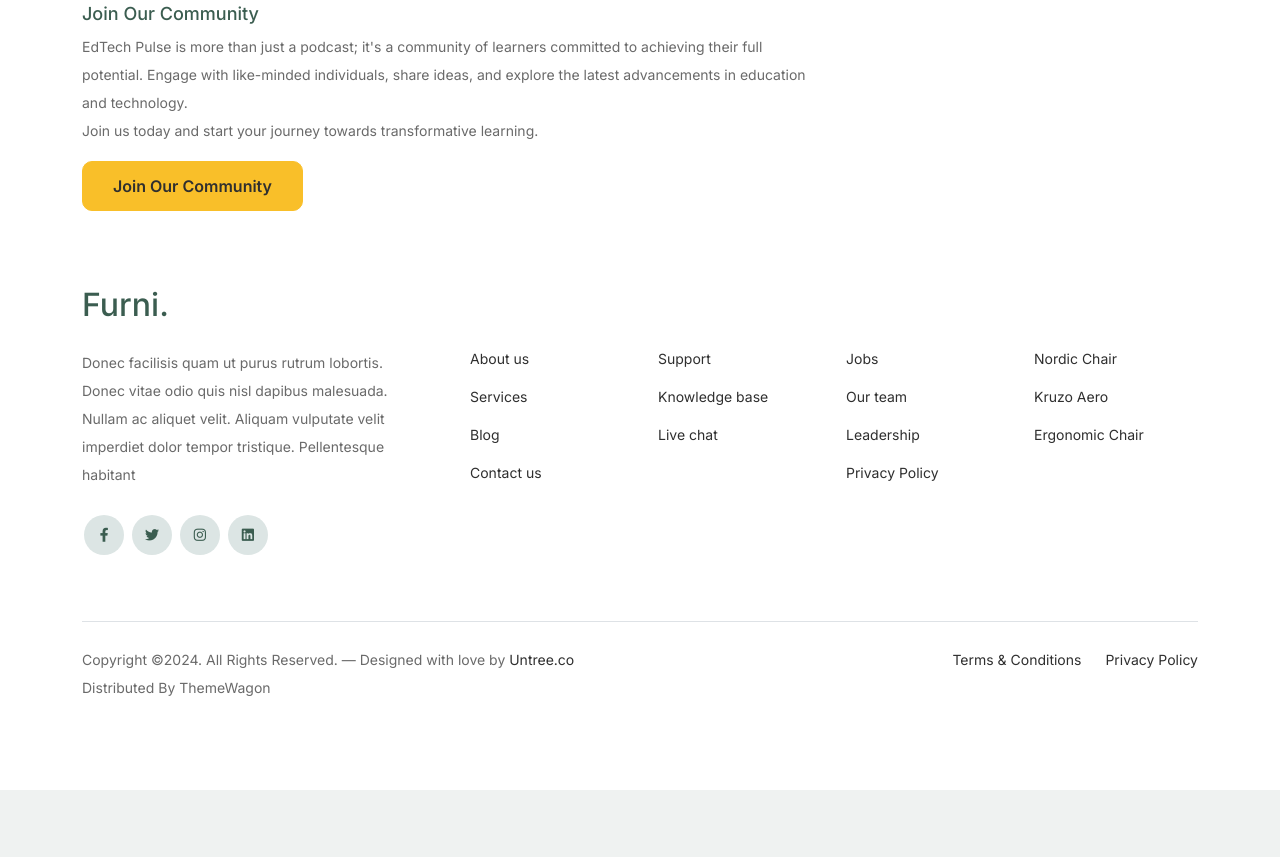
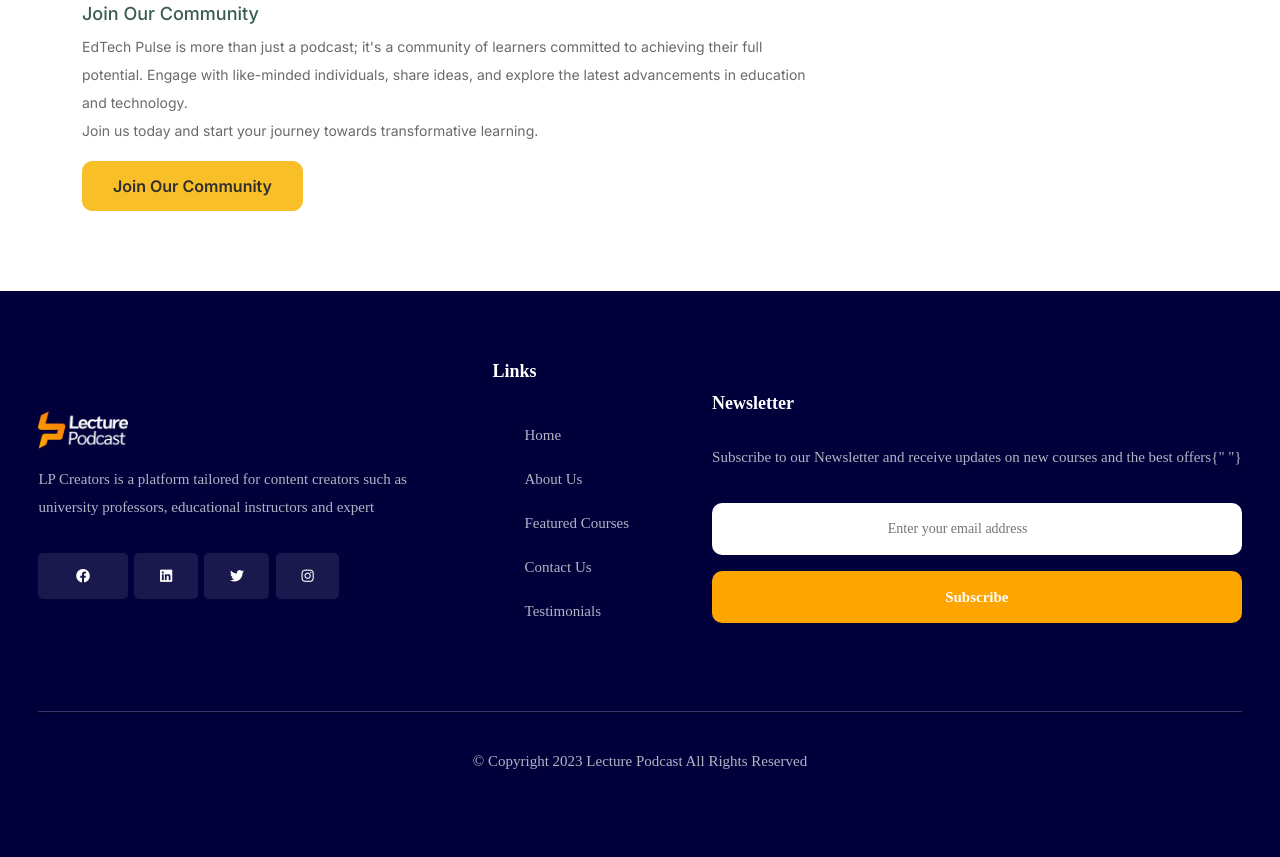
Before and after one commit to Samwell10/edutech, a plain HTML site: page index.html in a window 1280 px wide. Shown: the part 3736-4593 px from the top of the page. Before the commit the page ends 4526 px from the top, so only its background shows below. Drawn offline with Linux system fonts and the light colour scheme.

Commit message:
new changes

```diff
--- a/css/style.css
+++ b/css/style.css
@@ -243,6 +243,15 @@ a {
       -webkit-transition: .3s all ease;
       -o-transition: .3s all ease;
       transition: .3s all ease; }
+      .product-section .product-item .icon-cross i{
+        color: white;
+        position: absolute;
+        left: 50%;
+        top: 50%;
+        -webkit-transform: translate(-50%, -50%);
+        -ms-transform: translate(-50%, -50%);
+        transform: translate(-50%, -50%);
+      }
       .product-section .product-item .icon-cross img {
         position: absolute;
         left: 50%;
@@ -546,7 +555,7 @@ a {
     opacity: .7; }
 
 .footer-section {
-  padding: 80px 0;
+  padding: 80px 0 0 0;
   background: #ffffff; }
   .footer-section .relative {
     position: relative; }
@@ -720,3 +729,194 @@ textarea {
     height: 50px;
     border-radius: 50%;
     background: rgba(59, 93, 80, 0.2); }
+
+
+    footer {
+      background-color: #01003a;
+      padding: 8vh 3vw;
+    }
+
+      .footer {
+      display: flex;
+      align-items: center;
+      justify-content: space-between;
+      color: #b2b2c4;
+      font-family: "Poppins";
+      border-bottom: 1px solid rgba(178, 178, 196, 0.3);
+      padding-bottom: 7vh;
+    }
+
+      .footer h6 {
+      color: white;
+      font-size: 18px;
+      font-weight: 600;
+      line-height: 32px;
+    }
+
+      .footer img {
+      width: 100%;
+    }
+
+      .footer div:first-child {
+      display: flex;
+      flex-direction: column;
+      justify-content: center;
+      gap: 2vh 0;
+    }
+
+      .footer div:first-child div:first-child {
+      width: 7vw;
+    }
+
+      .footer div:first-child .para {
+      width: 29vw;
+
+      font-size: 15px;
+      /* font-family: "Poppins"; */
+      font-weight: 400px;
+      line-height: 28px;
+      /* wordWrap: 'break-word' */
+    }
+
+      .footer div:first-child .social-icons div {
+      padding: 2vh 2vw;
+      background-color: #434d56;
+      display: flex;
+      align-items: center;
+      justify-content: center;
+      border-radius: 5px;
+      background-color: #1a194d;
+      transition: all 0.5s ease-in-out;
+    }
+
+    .footer div:first-child .social-icons div i {
+      color: white;
+    }
+
+      .footer div:first-child .social-icons div:hover {
+      background-color: #ffa500;
+      cursor: pointer;
+    }
+
+      .footer div:first-child .social-icons {
+      display: flex;
+      align-items: center;
+      gap: 0 0.5vw;
+    }
+
+      .footer .middle-div {
+      display: flex;
+      justify-content: center;
+      flex-direction: column;
+      gap: 1.5vh 0;
+      color: rgba(255, 255, 255, 0.7);
+      font-size: 15px;
+      font-weight: 400;
+      line-height: 32px;
+
+      /* wordWrap: 'break-word' */
+    }
+
+      .footer .middle-div ul {
+      list-style: none;
+    }
+
+      .footer .middle-div ul li {
+      margin: 1.5vh 0;
+    }
+
+      .footer .last-div {
+      display: flex;
+      flex-direction: column;
+      justify-content: center;
+      gap: 2vh 0;
+    }
+
+      .footer .last-div p {
+      color: rgba(255, 255, 255, 0.7);
+      font-size: 15px;
+      font-weight: 400;
+      line-height: 28px;
+      /*   */
+      /* wordWrap: 'break-word' */
+    }
+
+
+      .footer .last-div .input-img {
+      width: 100% !important;
+      display: flex;
+      justify-content: center;
+      border-radius: 10px;
+      background-color: white;
+      justify-content: space-evenly;
+    }
+
+      .footer .last-div .input-img input {
+      border: none;
+      outline: none;
+      padding: 1.5vh 0;
+      cursor: pointer;
+    }
+
+    .footer .last-div button {
+      border: none;
+      outline: none;
+      padding: 1.5vh 0;
+      cursor: pointer;
+      border-radius: 10px;
+      background-color: #ffa500;
+      color: white;
+      font-size: 15px;
+      font-family: "Poppins";
+      font-weight: 600;
+      /* wordWrap: 'break-word' */
+    }
+
+      footer .copyright {
+      display: flex;
+      justify-content: center;
+      margin: 0 auto;
+      color: rgba(255, 255, 255, 0.7);
+      font-size: 15px;
+      font-family: "Poppins";
+      font-weight: 400;
+      line-height: 32px;
+      padding-top: 4vh;
+      /* wordWrap: 'break-word' */
+      border-top: 1px solid #000025;
+    }
+    @media (max-width: 900px){
+      .social-media{
+        display: none !important;
+      }
+      footer{
+        padding: 20px 21px;
+      }
+      .footer {
+        flex-direction: column;
+        align-items: start;
+        justify-content: center;
+        gap: 33px;
+      }
+      .footer div:first-child {
+
+        display: flex;
+        flex-direction: column;
+        justify-content: center;
+        gap: 2vh 0;
+      }
+      .footer .last-div {
+        width: 100%;
+        display: flex;
+        flex-direction: column;
+        justify-content: center;
+        gap: 2vh 0;
+      }
+      .footer div:first-child .para {
+        width: 100%;
+      }
+      .footer .last-div p {
+        width: 100%;
+      }
+
+    }
--- a/index.html
+++ b/index.html
@@ -15,6 +15,7 @@
 
   <meta name="description" content="" />
   <meta name="keywords" content="bootstrap, bootstrap4" />
+  <script src="https://kit.fontawesome.com/21eb154879.js" crossorigin="anonymous"></script>
 
 		<!-- Bootstrap CSS -->
 		<link href="css/bootstrap.min.css" rel="stylesheet">
@@ -144,14 +145,14 @@
 					<!-- End Column 1 -->
 
 					<!-- Start Column 2 -->
-					<div class="col-12 col-md-4 col-lg-3 mb-5 mb-md-0">
-						<a class="product-item" href="cart.html">
+					<div class="col-12 col-md-4 col-lg-3 mb-5 mb-md-0" >
+						<a class="product-item" href="#">
 							<img src="images/microphone.jpg" class="img-fluid product-thumbnail">
 							<h3 class="product-title">Mastering Learning and Critical Thinking</h3>
 							<strong class="product-price">10 Minutes</strong>
 
 							<span class="icon-cross">
-								<img src="images/cross.svg" class="img-fluid">
+								<i class="fa-solid fa-play"></i>
 							</span>
 						</a>
 					</div>
@@ -159,36 +160,35 @@
 
 					<!-- Start Column 3 -->
 					<div class="col-12 col-md-4 col-lg-3 mb-5 mb-md-0">
-						<a class="product-item" href="cart.html">
+						<a class="product-item" href="#">
 							<img src="images/preparing.jpg" class="img-fluid product-thumbnail">
 							<h3 class="product-title">Preparing for the Future</h3>
 							<strong class="product-price">15 Minutes</strong>
-
 							<span class="icon-cross">
-								<img src="images/cross.svg" class="img-fluid">
+								<i class="fa-solid fa-play"></i>
 							</span>
 						</a>
 					</div>
 					<div class="col-12 col-md-4 col-lg-3 mb-5 mb-md-0">
-						<a class="product-item" href="cart.html">
+						<a class="product-item" href="#">
 							<img src="images/technology.jpg" class="img-fluid product-thumbnail">
 							<h3 class="product-title">The Role of Technology</h3>
 							<strong class="product-price">8 Minutes</strong>
 
 							<span class="icon-cross">
-								<img src="images/cross.svg" class="img-fluid">
+								<i class="fa-solid fa-play"></i>
 							</span>
 						</a>
 					</div>
 
 						<div class="col-12 col-md-4 col-lg-3 mb-5 mb-md-0">
-						<a class="product-item" href="cart.html">
+						<a class="product-item" href="#">
 							<img src="images/desola-lanre-ologun-ZQO-AA7ceKE-unsplash.jpg" class="img-fluid product-thumbnail">
 							<h3 class="product-title">Community and Collaboration</h3>
 							<strong class="product-price">5 Minutes</strong>
 
 							<span class="icon-cross">
-								<img src="images/cross.svg" class="img-fluid">
+								<i class="fa-solid fa-play"></i>
 							</span>
 						</a>
 					</div>
@@ -196,13 +196,13 @@
 
 					<!-- Start Column 4 -->
 					<div class="col-12 col-md-4 col-lg-3 mb-5 mb-md-0">
-						<a class="product-item" href="cart.html">
+						<a class="product-item" href="#">
 							<img src="images/student.jpg" class="img-fluid product-thumbnail">
 							<h3 class="product-title">The Student Experience</h3>
 							<strong class="product-price">10 Minutes</strong>
 
 							<span class="icon-cross">
-								<img src="images/cross.svg" class="img-fluid">
+								<i class="fa-solid fa-play"></i>
 							</span>
 						</a>
 					</div>
@@ -494,78 +494,63 @@
 						</div>
 					</div>
 				</div>
-
-				<div class="row g-5 mb-5">
-					<div class="col-lg-4">
-						<div class="mb-4 footer-logo-wrap"><a href="#" class="footer-logo">Furni<span>.</span></a></div>
-						<p class="mb-4">Donec facilisis quam ut purus rutrum lobortis. Donec vitae odio quis nisl dapibus malesuada. Nullam ac aliquet velit. Aliquam vulputate velit imperdiet dolor tempor tristique. Pellentesque habitant</p>
-
-						<ul class="list-unstyled custom-social">
-							<li><a href="#"><span class="fa fa-brands fa-facebook-f"></span></a></li>
-							<li><a href="#"><span class="fa fa-brands fa-twitter"></span></a></li>
-							<li><a href="#"><span class="fa fa-brands fa-instagram"></span></a></li>
-							<li><a href="#"><span class="fa fa-brands fa-linkedin"></span></a></li>
-						</ul>
 			</div>
 
-					<div class="col-lg-8">
-						<div class="row links-wrap">
-							<div class="col-6 col-sm-6 col-md-3">
-								<ul class="list-unstyled">
-									<li><a href="#">About us</a></li>
-									<li><a href="#">Services</a></li>
-									<li><a href="#">Blog</a></li>
-									<li><a href="#">Contact us</a></li>
-								</ul>
+			<footer>
+				<div class="footer">
+				  <div>
+					<div>
+					  <img src="images/Logo.png" alt="" />
 					</div>
-
-							<div class="col-6 col-sm-6 col-md-3">
-								<ul class="list-unstyled">
-									<li><a href="#">Support</a></li>
-									<li><a href="#">Knowledge base</a></li>
-									<li><a href="#">Live chat</a></li>
-								</ul>
+					<div>
+					  <p class="para">
+						LP Creators is a platform tailored for content creators such
+						as university professors, educational instructors and expert
+					  </p>
 					</div>
-
-							<div class="col-6 col-sm-6 col-md-3">
-								<ul class="list-unstyled">
-									<li><a href="#">Jobs</a></li>
-									<li><a href="#">Our team</a></li>
-									<li><a href="#">Leadership</a></li>
-									<li><a href="#">Privacy Policy</a></li>
-								</ul>
+					<div class="social-icons">
+					  <div>
+						<i class="fa-brands fa-facebook fa-bounce"></i>
 					  </div>
-
-							<div class="col-6 col-sm-6 col-md-3">
-								<ul class="list-unstyled">
-									<li><a href="#">Nordic Chair</a></li>
-									<li><a href="#">Kruzo Aero</a></li>
-									<li><a href="#">Ergonomic Chair</a></li>
-								</ul>
+					  <div>
+						<i class="fa-brands fa-linkedin fa-bounce"></i>
+					  </div>
+					  <div>
+						<i class="fa-brands fa-twitter fa-bounce"></i>
+					  </div>
+					  <div>
+						<i class="fa-brands fa-instagram"></i>
 					  </div>
 					</div>
 				  </div>
 
-				</div>
-
-				<div class="border-top copyright">
-					<div class="row pt-4">
-						<div class="col-lg-6">
-							<p class="mb-2 text-center text-lg-start">Copyright &copy;<script>document.write(new Date().getFullYear());</script>. All Rights Reserved. &mdash; Designed with love by <a href="https://untree.co">Untree.co</a> Distributed By <a hreff="https://themewagon.com">ThemeWagon</a>  <!-- License information: https://untree.co/license/ -->
-            </p>
-						</div>
-
-						<div class="col-lg-6 text-center text-lg-end">
-							<ul class="list-unstyled d-inline-flex ms-auto">
-								<li class="me-4"><a href="#">Terms &amp; Conditions</a></li>
-								<li><a href="#">Privacy Policy</a></li>
+				  <div class="middle-div">
+					<h6>Links</h6>
+					<ul>
+					  <li>Home</li>
+					  <li>About Us</li>
+					  <li>Featured Courses</li>
+					  <li>Contact Us</li>
+					  <li>Testimonials</li>
 					</ul>
 				  </div>
 
+				  <div class="last-div">
+					<h6>Newsletter</h6>
+					<p>
+					  Subscribe to our Newsletter and receive updates on new courses
+					  and the best offers{" "}
+					</p>
+					<div class="input-img">
+					  <input type="text" placeholder="Enter your email address" />
+					</div>
+					<button>Subscribe</button>
 				  </div>
 				</div>
-
+				<div class="copyright">
+				  <p>&copy; Copyright 2023 Lecture Podcast All Rights Reserved</p>
 				</div>
+			  </footer>
 		</footer>
 		<!-- End Footer Section -->
 
```
Lines whose indentation alone changed are shown as unchanged.
